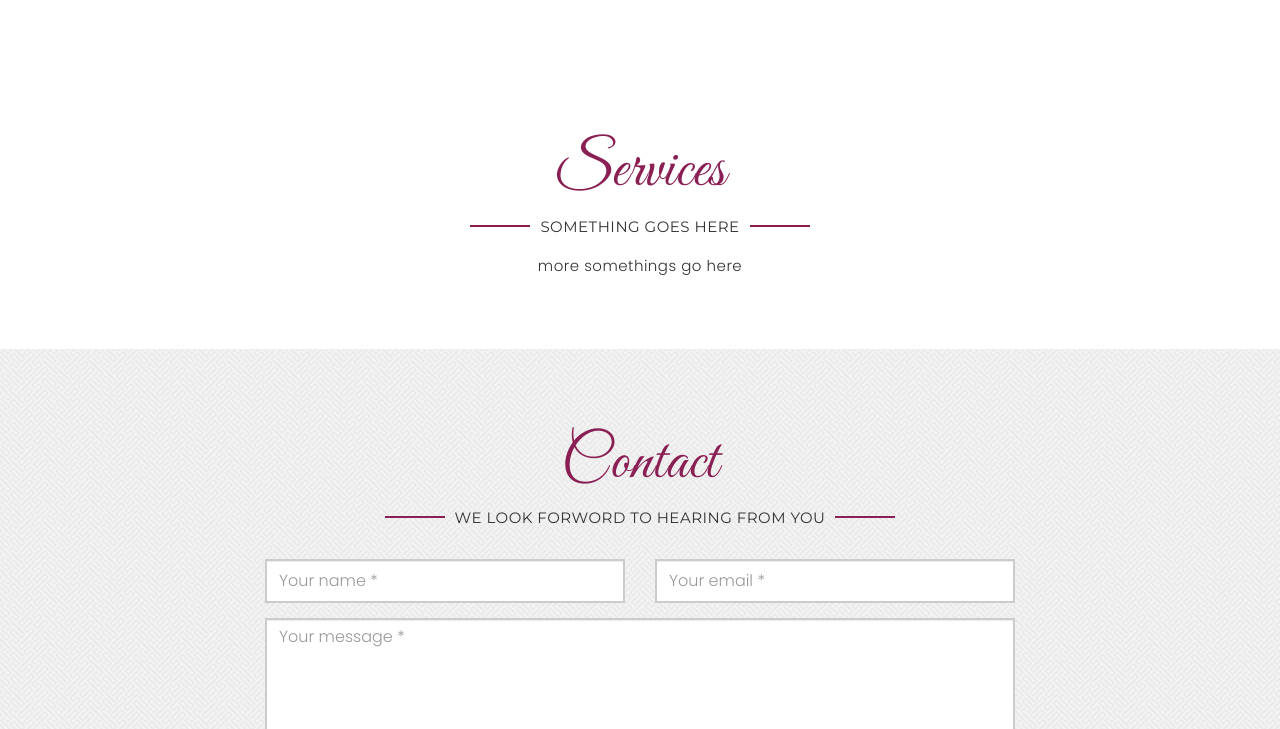
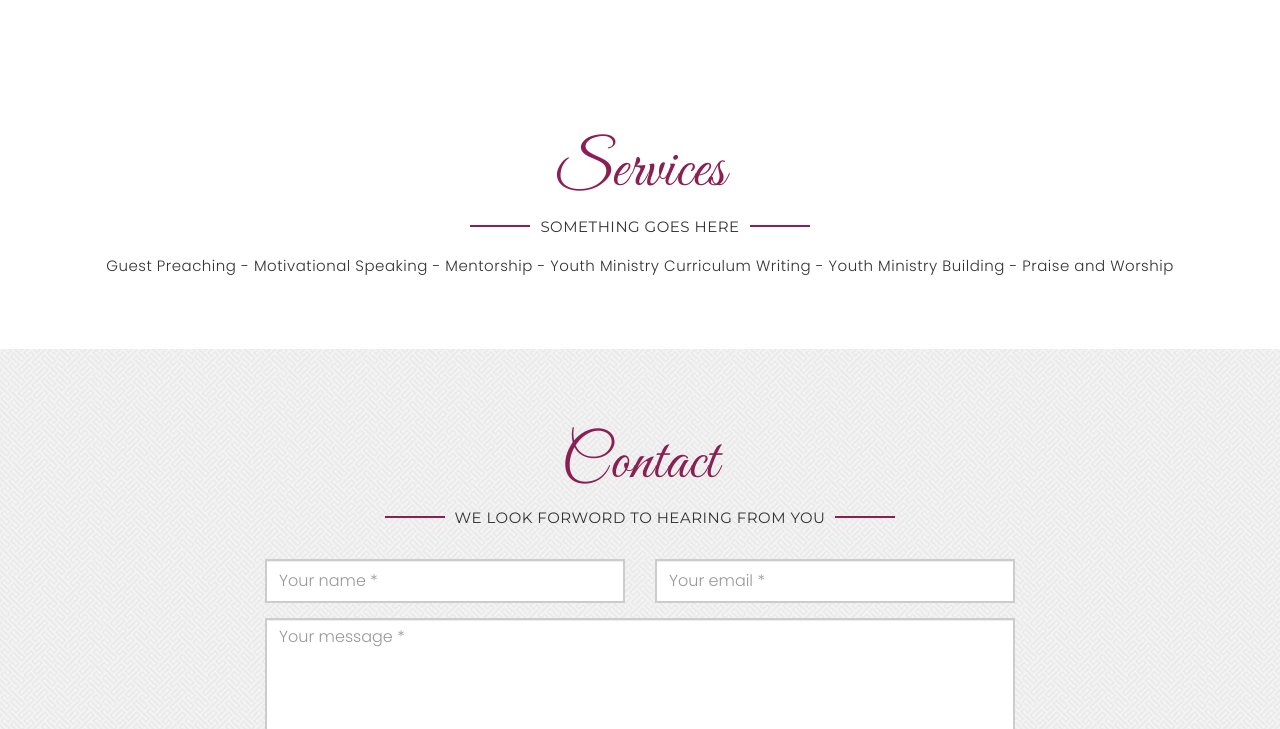
Before and after one commit to sharnee/lovin-bootstrap-wedding-theme, a plain HTML site: page index.html in a window 1280 px wide. Shown: the part 3215-3944 px from the top of the page. Drawn offline with nearby package versions, Linux system fonts and the light colour scheme; files that its build step writes are made by us from their sources.

Commit message:
updated favicon

```diff
--- a/index.html
+++ b/index.html
@@ -6,7 +6,7 @@
     <meta name="viewport" content="width=device-width, initial-scale=1">
     <meta name="description" content="Lovin is a responsive bootstrap wedding invitation theme.">
     <meta name="author" content="webmaddy">
-    <link rel="shortcut icon" href="assets/img/favicon.png">
+    <link rel="shortcut icon" href="assets/img/prettyPowerful.png">
 
     <title>Evangelist Denielle Barnhardt</title>
 
@@ -260,7 +260,7 @@ yourself. I am  the LORD.”</p>
           <div class="col-md-12">
             <h1 class="text-center wow fadeInDown">Services</h1>
             <div class="sub-title text-center wow fadeInDown">something goes here</div>
-            <p class="text-center wow fadeIn">more somethings go here</p>
+            <p class="text-center wow fadeIn">Guest Preaching - Motivational Speaking - Mentorship - Youth Ministry Curriculum Writing - Youth Ministry Building - Praise and Worship</p>
           </div><!-- col-12 -->
           <!-- <div class="gift-partner">
             <div class="col-md-4 col-sm-4 col-xs-6 wow fadeInUp">
```
Also changed, not shown: assets/img/prettyPowerful.png (added).
